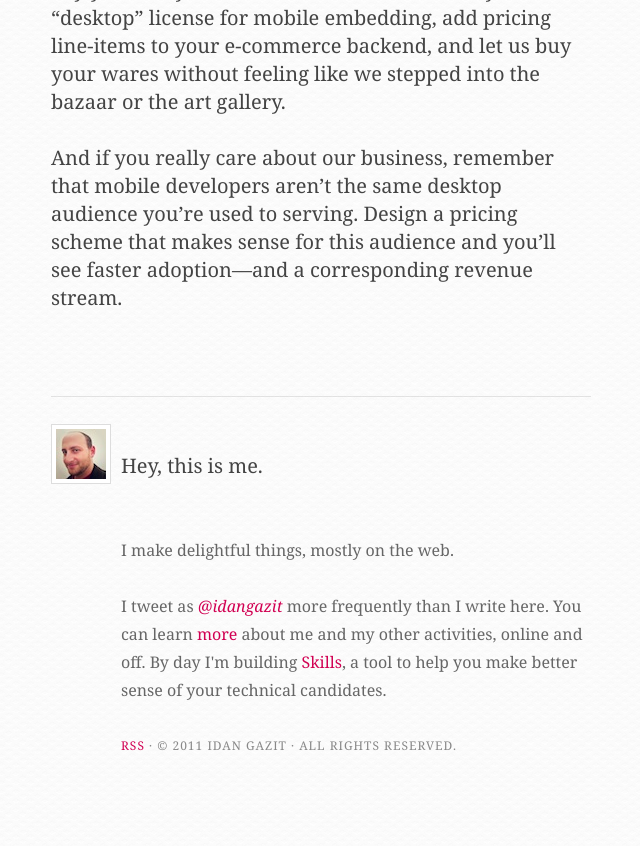
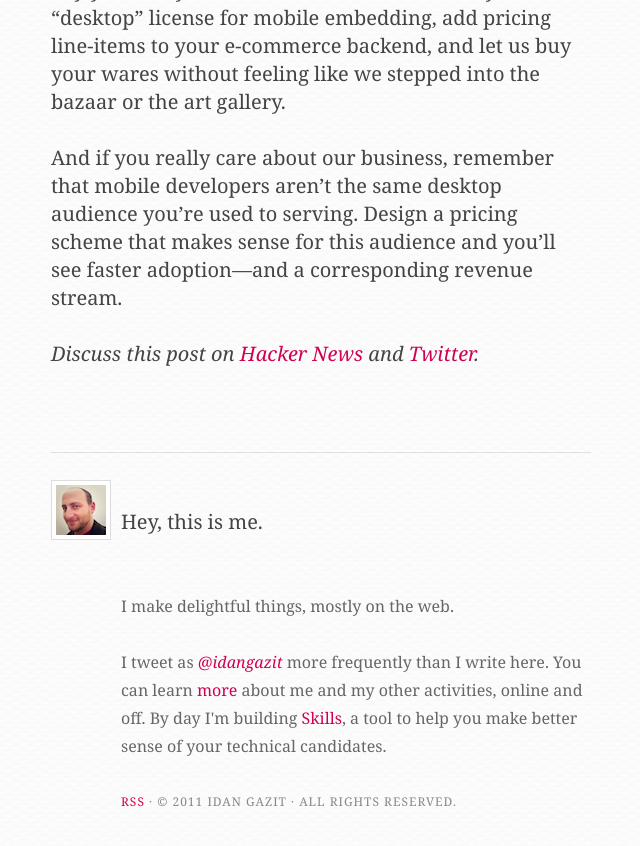
Before and after one commit to idan/oldsite, a Jekyll site: the page built from _posts/2012-12-19-mobile-app-typography.md, in a window 1280 px wide and 900 px high, scrolled down 6924 px. Shown: the top 846 px of the window, without its empty margins (319-959 px from the left). Built offline with Jekyll 4.4.1, drawn with Linux system fonts in a browser that asks for light colours; nearby versions of some CDN libraries; comment, search, counter and statistics services are not loaded.

Commit message:
Added HN / Discussion links to mobile app typography

```diff
--- a/_posts/2012-12-19-mobile-app-typography.md
+++ b/_posts/2012-12-19-mobile-app-typography.md
@@ -71,3 +71,5 @@ More than that, I’ve found that a modicum of time invested in making something
 If you’re a foundry, what the hell are you waiting for? There’s an unserved market that you could enter right now. If you have Truetype or Truetype-outline OTF versions of your typefaces, you have everything you need to sell to both iOS and Android developers _today_. Pay your lawyers to draft a sensible clause in your “desktop” license for mobile embedding, add pricing line-items to your e-commerce backend, and let us buy your wares without feeling like we stepped into the bazaar or the art gallery.
 
 And if you really care about our business, remember that mobile developers aren’t the same desktop audience you’re used to serving. Design a pricing scheme that makes sense for this audience and you’ll see faster adoption—and a corresponding revenue stream.
+
+_Discuss this post on [Hacker News](http://news.ycombinator.com/item?id=4945043) and [Twitter](http://twitter.com/idangazit)._
```
